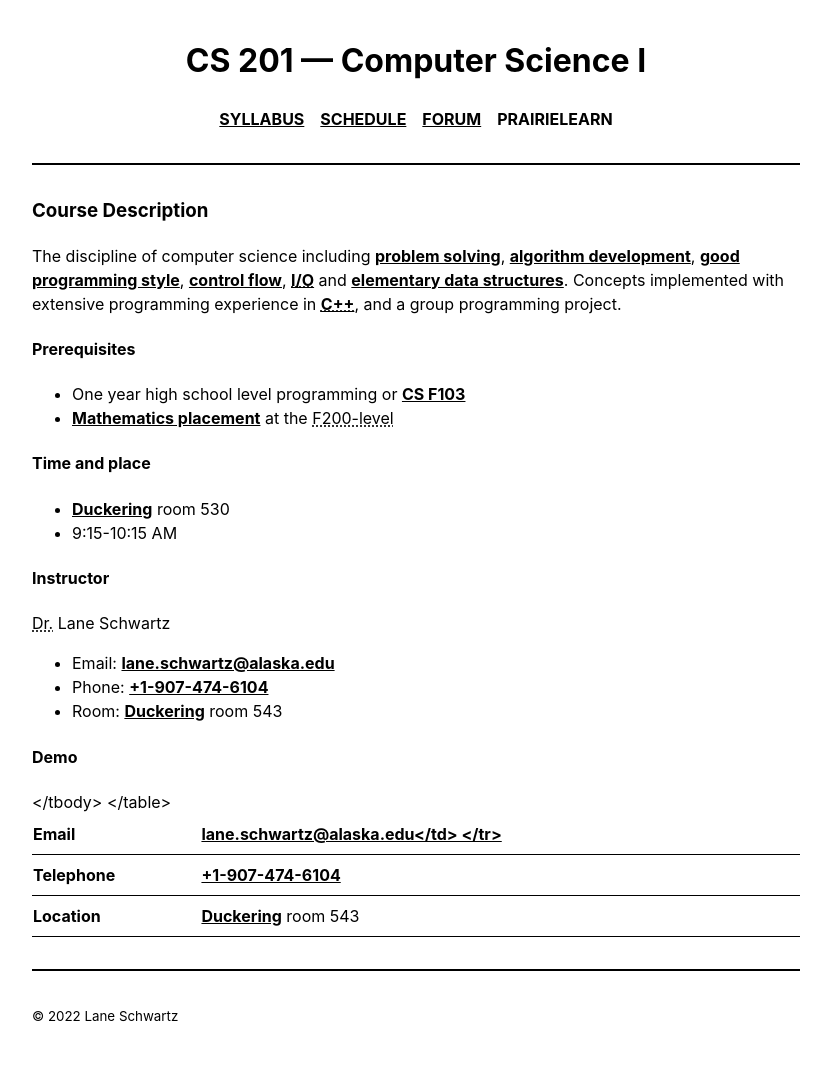
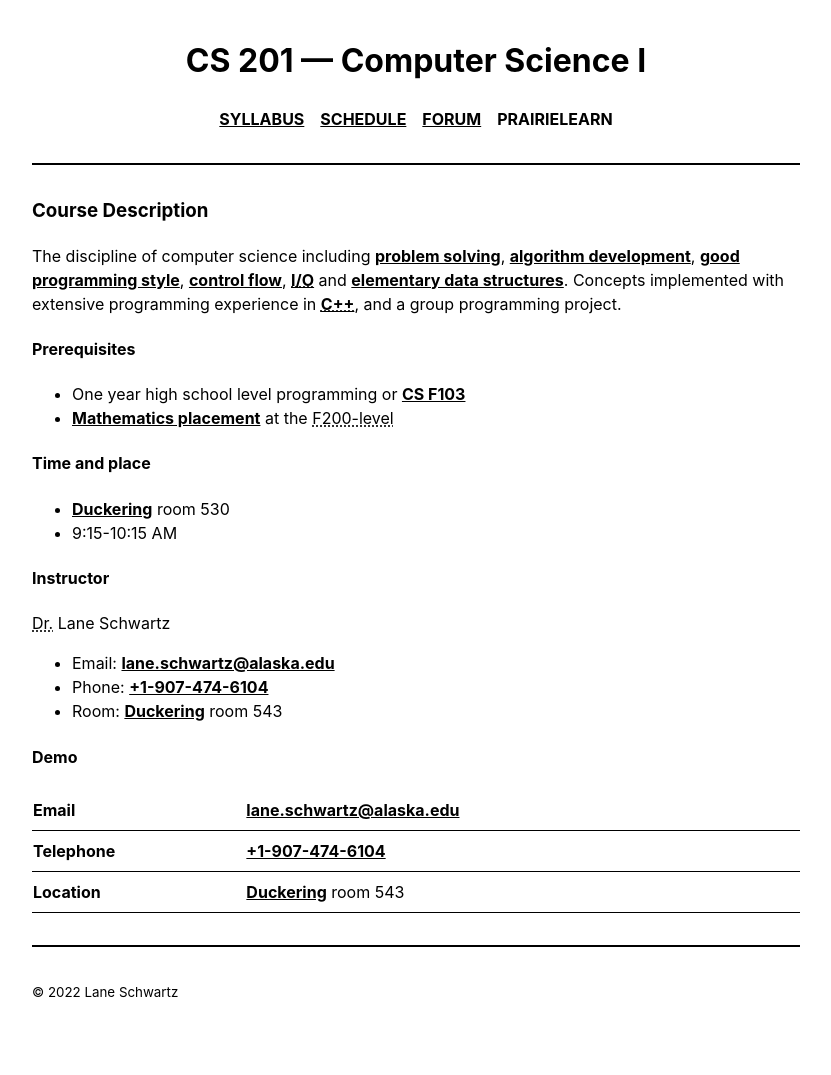
Before and after one commit to 2022-Fall-UAF-CS201/2022-Fall-UAF-CS201.github.io, a Jekyll site: the page built from index.md, in a window 1280 px wide. Shown: the whole page, without its empty margins (224-1055 px from the left). Built offline with Jekyll 4.4.1, drawn with Linux system fonts in a browser that asks for light colours; after the commit the page ends 1051 px from its top, so only the background shows below that.

Commit message:
Testing table

```diff
--- a/index.md
+++ b/index.md
@@ -38,7 +38,7 @@ Dr. Lane Schwartz
   <tbody>
     <tr>
       <th scope="row">Email</th>
-      <td><a href="mailto:lane.schwartz@alaska.edu">lane.schwartz@alaska.edu</td>
+      <td><a href="mailto:lane.schwartz@alaska.edu">lane.schwartz@alaska.edu</a></td>
     </tr>
     <tr>
       <th scope="row">Telephone</th>
```
